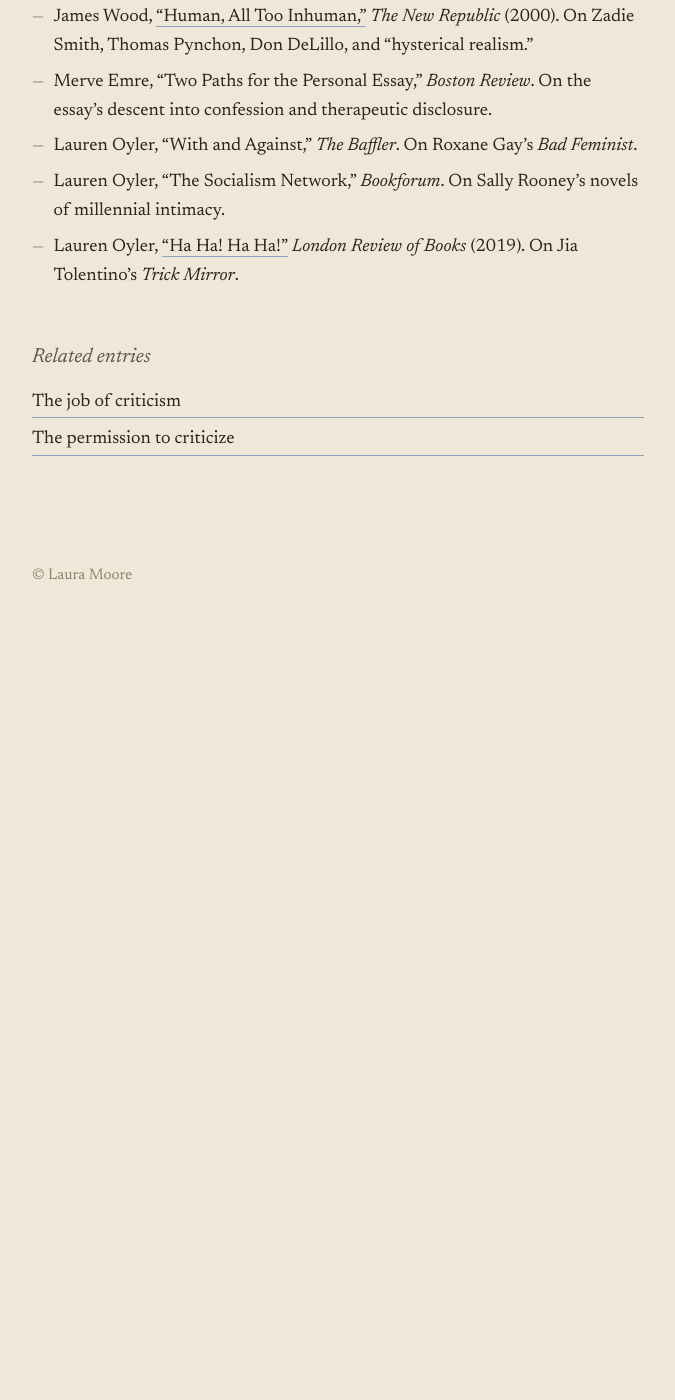
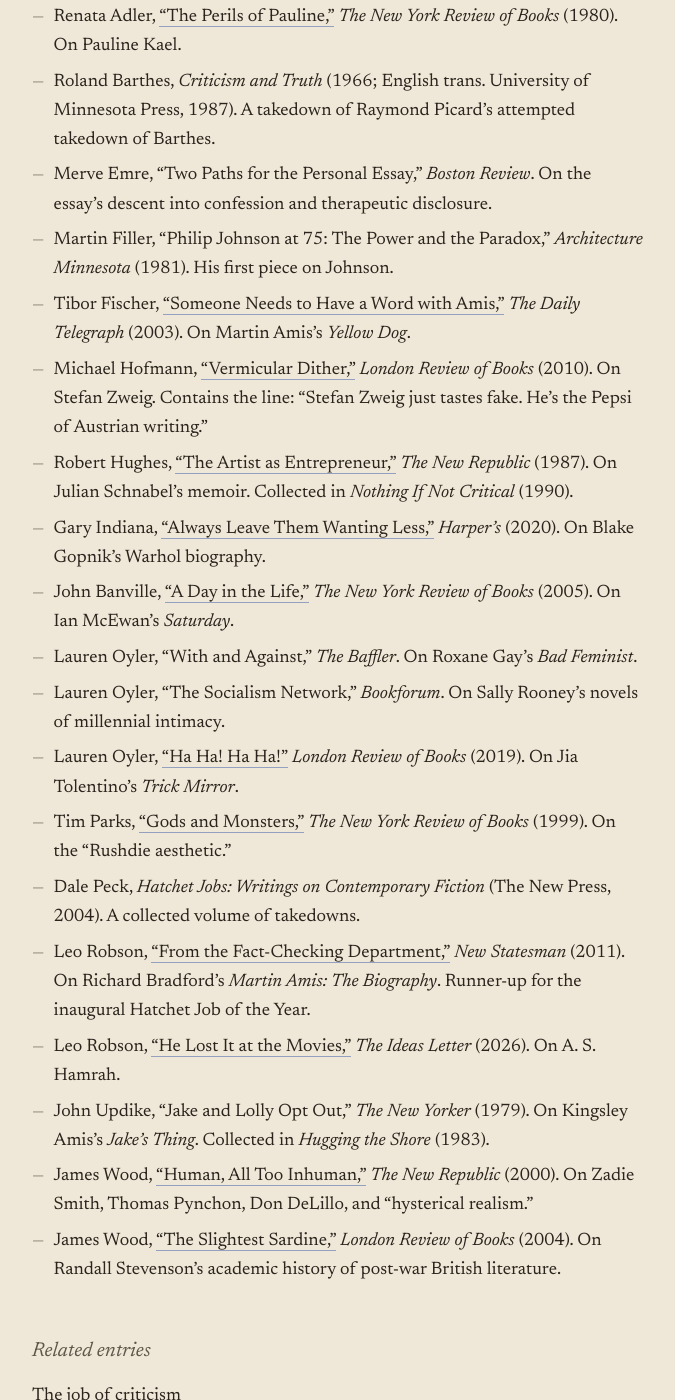
Before and after one commit to lauramoorewrites-del/treasury, a Jekyll site: the page built from _pages/the-literary-takedown.md, in a window 1280 px wide and 1400 px high, scrolled down 700 px. Shown: the whole window, without its empty margins (302-977 px from the left). Built offline with Jekyll 4.4.1, drawn with Linux system fonts in a browser that asks for light colours; before the commit the page ends 1345 px from its top, so only the background shows below that.

Commit message:
Expand takedown examples list from Robson interview: 19 entries sourced
Co-Authored-By: Claude Opus 4.6 (1M context) <noreply@anthropic.com>

```diff
--- a/_pages/the-literary-takedown.md
+++ b/_pages/the-literary-takedown.md
@@ -18,8 +18,22 @@ related:
 
 ## Examples
 
-- James Wood, ["Human, All Too Inhuman,"](https://newrepublic.com/article/61361/human-inhuman) *The New Republic* (2000). On Zadie Smith, Thomas Pynchon, Don DeLillo, and "hysterical realism."
+- Renata Adler, ["The Perils of Pauline,"](https://www.nybooks.com/articles/1980/08/14/the-perils-of-pauline/) *The New York Review of Books* (1980). On Pauline Kael.
+- Roland Barthes, *Criticism and Truth* (1966; English trans. University of Minnesota Press, 1987). A takedown of Raymond Picard's attempted takedown of Barthes.
 - Merve Emre, "Two Paths for the Personal Essay," *Boston Review*. On the essay's descent into confession and therapeutic disclosure.
+- Martin Filler, "Philip Johnson at 75: The Power and the Paradox," *Architecture Minnesota* (1981). His first piece on Johnson.
+- Tibor Fischer, ["Someone Needs to Have a Word with Amis,"](https://www.telegraph.co.uk/comment/personal-view/3594613/Someone-needs-to-have-a-word-with-Amis.html) *The Daily Telegraph* (2003). On Martin Amis's *Yellow Dog*.
+- Michael Hofmann, ["Vermicular Dither,"](https://www.lrb.co.uk/the-paper/v32/n02/michael-hofmann/vermicular-dither) *London Review of Books* (2010). On Stefan Zweig. Contains the line: "Stefan Zweig just tastes fake. He's the Pepsi of Austrian writing."
+- Robert Hughes, ["The Artist as Entrepreneur,"](https://newrepublic.com/article/105864/the-artist-entrepreneur) *The New Republic* (1987). On Julian Schnabel's memoir. Collected in *Nothing If Not Critical* (1990).
+- Gary Indiana, ["Always Leave Them Wanting Less,"](https://harpers.org/archive/2020/06/always-leave-them-wanting-less-andy-warhol/) *Harper's* (2020). On Blake Gopnik's Warhol biography.
+- John Banville, ["A Day in the Life,"](https://www.nybooks.com/articles/2005/06/23/a-day-in-the-life/) *The New York Review of Books* (2005). On Ian McEwan's *Saturday*.
 - Lauren Oyler, "With and Against," *The Baffler*. On Roxane Gay's *Bad Feminist*.
 - Lauren Oyler, "The Socialism Network," *Bookforum*. On Sally Rooney's novels of millennial intimacy.
 - Lauren Oyler, ["Ha Ha! Ha Ha!"](https://www.lrb.co.uk/the-paper/v41/n19/lauren-oyler/ha-ha-ha-ha) *London Review of Books* (2019). On Jia Tolentino's *Trick Mirror*.
+- Tim Parks, ["Gods and Monsters,"](https://www.nybooks.com/articles/1999/05/06/gods-monsters/) *The New York Review of Books* (1999). On the "Rushdie aesthetic."
+- Dale Peck, *Hatchet Jobs: Writings on Contemporary Fiction* (The New Press, 2004). A collected volume of takedowns.
+- Leo Robson, ["From the Fact-Checking Department,"](https://www.newstatesman.com/culture/2011/11/richard-bradford-amis-martin) *New Statesman* (2011). On Richard Bradford's *Martin Amis: The Biography*. Runner-up for the inaugural Hatchet Job of the Year.
+- Leo Robson, ["He Lost It at the Movies,"](https://www.theideasletter.org/essay/he-lost-it-at-the-movies/) *The Ideas Letter* (2026). On A. S. Hamrah.
+- John Updike, "Jake and Lolly Opt Out," *The New Yorker* (1979). On Kingsley Amis's *Jake's Thing*. Collected in *Hugging the Shore* (1983).
+- James Wood, ["Human, All Too Inhuman,"](https://newrepublic.com/article/61361/human-inhuman) *The New Republic* (2000). On Zadie Smith, Thomas Pynchon, Don DeLillo, and "hysterical realism."
+- James Wood, ["The Slightest Sardine,"](https://www.lrb.co.uk/the-paper/v26/n10/james-wood/the-slightest-sardine) *London Review of Books* (2004). On Randall Stevenson's academic history of post-war British literature.
```
